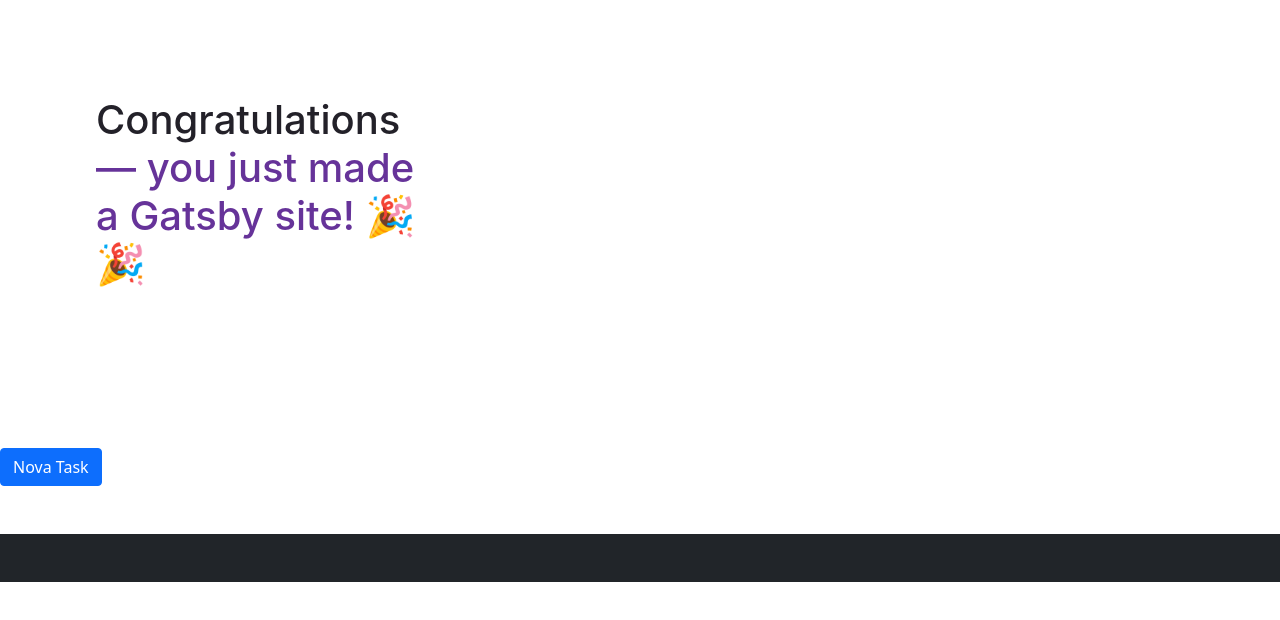
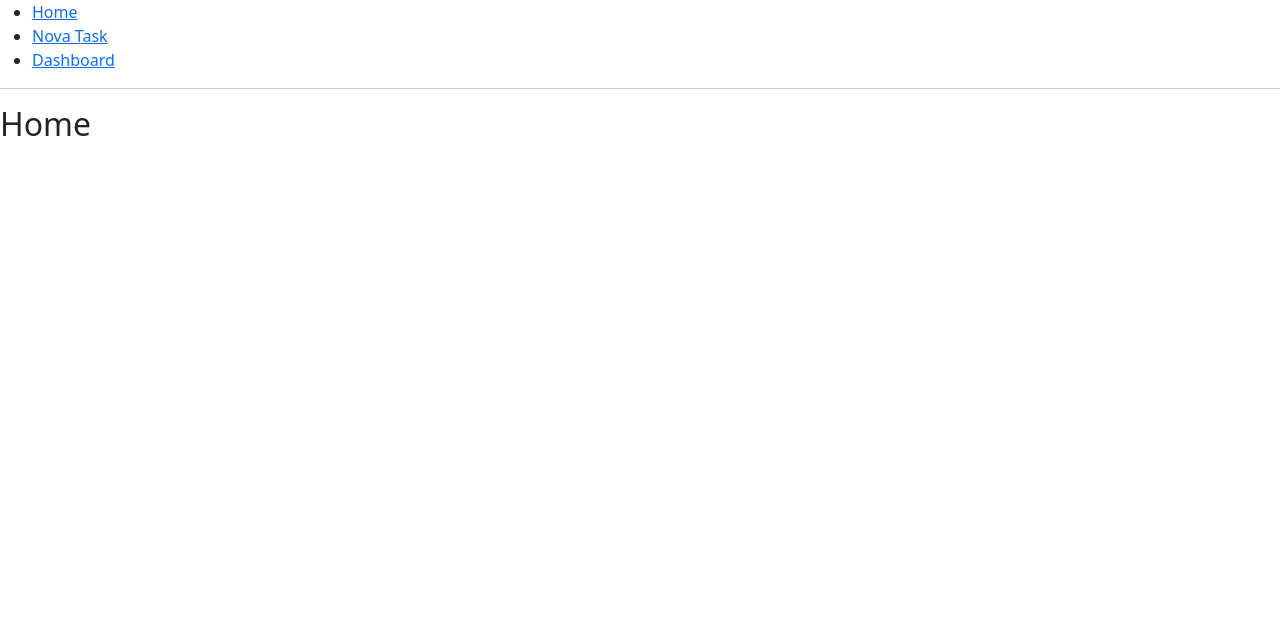
Before and after one commit to jvitordiniz/sandbox-frontend, a Gatsby site: page / in a window 1280 px wide. Built offline with nearby package versions, Linux system fonts and the light colour scheme; Gatsby itself is replaced by a stand-in of ours.

Commit message:
modificações iniciais

```diff
--- a/package.json
+++ b/package.json
@@ -9,7 +9,7 @@
   ],
   "scripts": {
     "develop": "gatsby develop",
-    "start": "gatsby develop -p 3311",
+    "start": "gatsby clean & gatsby develop -p 3311",
     "build": "gatsby build",
     "serve": "gatsby serve",
     "clean": "gatsby clean"
@@ -22,6 +22,7 @@
     "react": "^17.0.1",
     "react-bootstrap": "^2.0.0-rc.0",
     "react-dom": "^17.0.1",
+    "react-router-dom": "^5.3.0",
     "styled-components": "^5.3.1"
   }
 }
--- a/src/components/organisms/Formulario/index.js
+++ b/src/pages/formularioTasks/index.js
@@ -1,10 +1,9 @@
-import React , { useState,useEffect } from 'react';
+import React , { useState, useEffect } from 'react';
 import { Form, Button} from 'react-bootstrap';
-import HeadeVoltar from '../../molecules/HeaderVoltar';
-import { cadastrarTask } from "../../../services/repositories/taskRepository";
+import { cadastrarTask } from "../../services/repositories/taskRepository";
 
 
-export default function Formulario({onChange}){
+export default function Formulario(){
 
 
     const [title, setTitle] = useState("")
@@ -27,7 +26,7 @@
 
     return(
         <>
-        <HeadeVoltar onClickVoltar={() => onChange({exibeForm: false})}/>
+       {/*<HeadeVoltar onClickVoltar={() => onChange({exibeForm: false})}/>*/}
         <Form onSubmit={(e)=>{
             e.preventDefault();
             cadastrar({title, description})
--- a/src/pages/index.js
+++ b/src/pages/index.js
@@ -1,60 +1,62 @@
 import React from "react"
-import { Button } from 'react-bootstrap';
 import 'bootstrap/dist/css/bootstrap.min.css';
-import { useState } from 'react';
-import Formulario from "../components/organisms/Formulario";
-import Footer from "../components/molecules/Footer";
-//import { cadastrarTask } from "../services/repositories/taskRepository";
+import {
+  BrowserRouter as Router,
+  Switch,
+  Route,
+  Link
+} from "react-router-dom";
+import Formulario from "./formularioTasks";
 
-// styles
-const pageStyles = {
-  color: "#232129",
-  padding: 96,
-  fontFamily: "-apple-system, Roboto, sans-serif, serif",
-}
-const headingStyles = {
-  marginTop: 0,
-  marginBottom: 64,
-  maxWidth: 320,
-}
-const headingAccentStyles = {
-  color: "#663399",
+
+{/* https://reactrouter.com/web/example/basic*/}
+export default function BasicExample() {
+  return (
+    <Router>
+      <div>
+        <ul>
+          <li>
+            <Link to="/">Home</Link>
+          </li>
+          <li>
+            <Link to="/formulario">Nova Task</Link>
+          </li>
+          <li>
+            <Link to="/dashboard">Dashboard</Link>
+          </li>
+        </ul>
+
+        <hr />
+
+        <Switch>
+          <Route exact path="/">
+            <Home />
+          </Route>
+          <Route path="/formulario">
+            <Formulario />
+          </Route>
+          <Route path="/dashboard">
+            <Dashboard />
+          </Route>
+        </Switch>
+      </div>
+    </Router>
+  );
 }
 
-export default function Home(){
+function Home() {
+  return (
+    <div>
+      <h2>Home</h2>
+    </div>
+  );
+}
 
-  const [exibeForm, setExibeForm] = useState({exibeForm:false})
 
+function Dashboard() {
   return (
-  <>
-  {exibeForm.exibeForm ? (
-
-    <Formulario
-    onChange={(params) => setExibeForm(params)} // onSend={onSend}
-    />
-  ) : (
-    <>
-    <main style={pageStyles}>
-      <title>Home Page</title>
-      <h1 style={headingStyles}>
-        Congratulations
-        <br />
-        <span style={headingAccentStyles}>— you just made a Gatsby site! </span>
-        <span role="img" aria-label="Party popper emojis">
-          🎉🎉
-        </span>
-      </h1>
-    </main>
-    <Button
-      variant="primary"
-      className="btn-primary"
-      onClick={() => setExibeForm({exibeForm: true})}
-      >
-      Nova Task</Button>
-      <Footer
-      />
-    </>
-     )}
-    </>
-  )
+    <div>
+      <h2>Dashboard</h2>
+    </div>
+  );
 }
```
Also changed, not shown: src/pages/404/index.js (renamed from src/pages/404.js), 1 other file.
